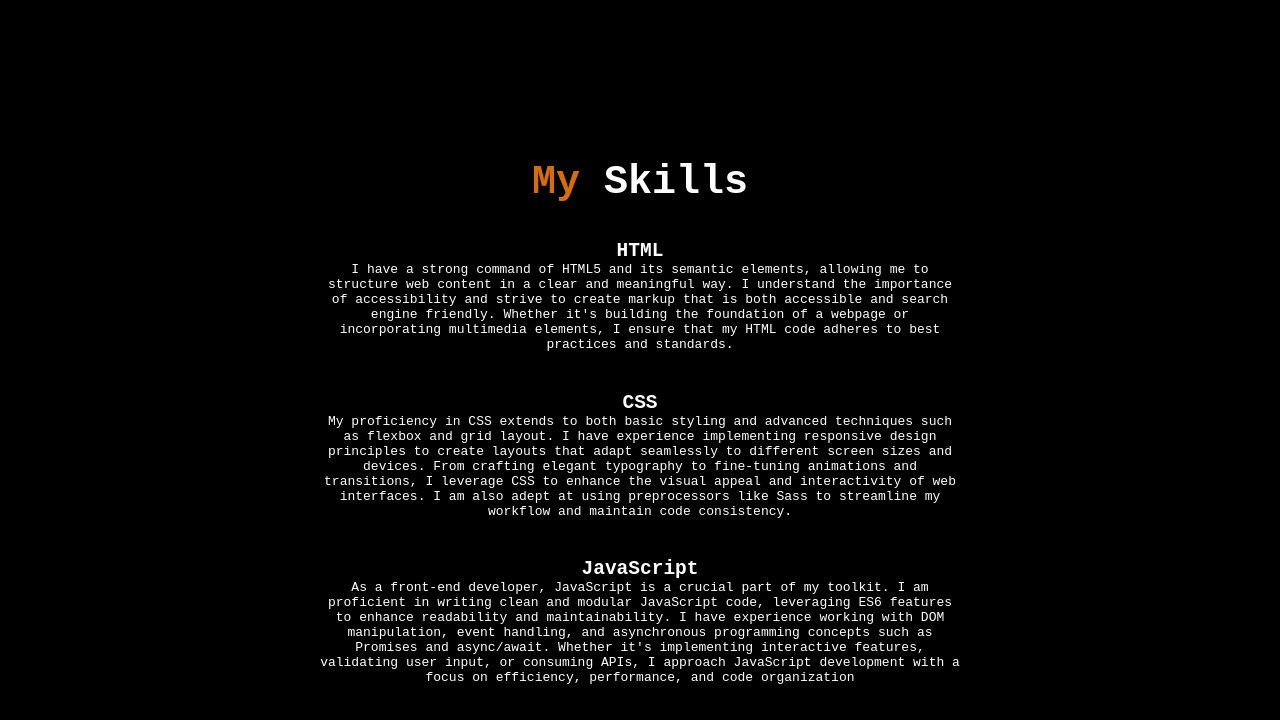
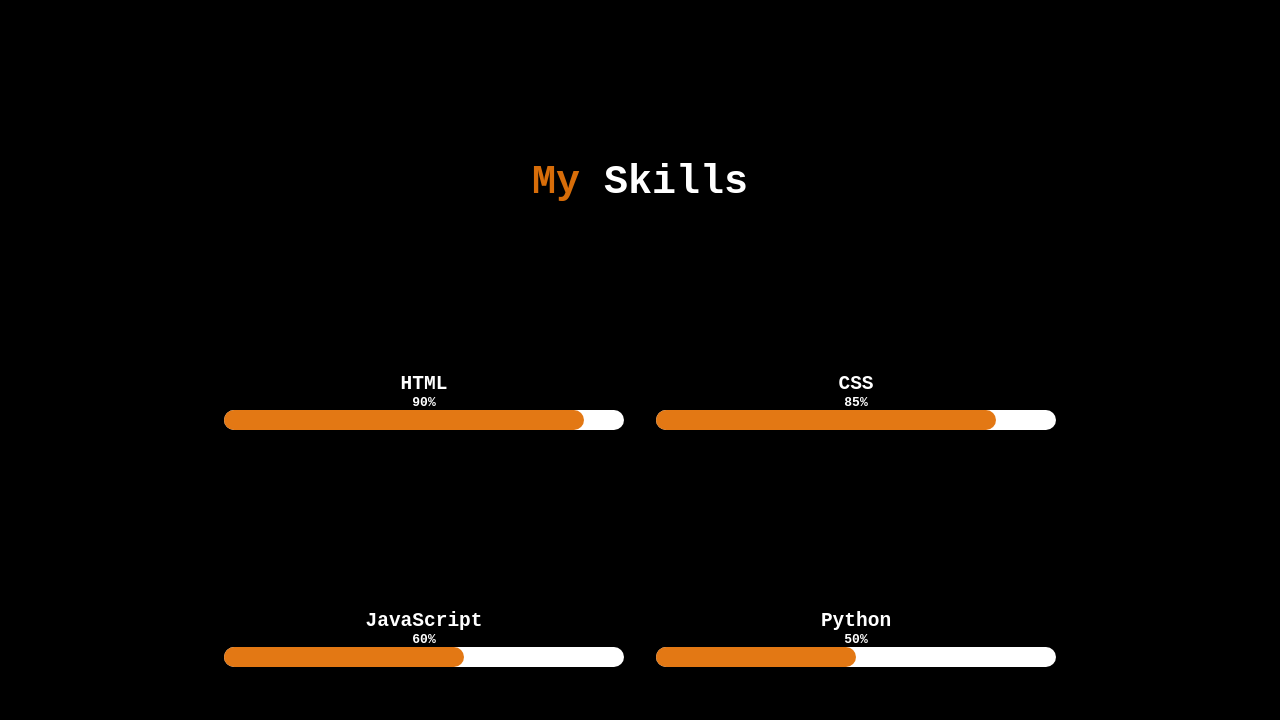
Before and after one commit to juniorssignature21/CodeWithJunior, a plain HTML site: page index.html in a window 1280 px wide. Shown: the part 2080-2800 px from the top of the page. Drawn offline with nearby package versions, Linux system fonts and the light colour scheme; some packages are replaced by stand-ins of ours; a script that the page names is missing.

Commit message:
added skills

```diff
--- a/index.html
+++ b/index.html
@@ -3,7 +3,7 @@
 <head>
     <meta charset="UTF-8">
     <meta name="viewport" content="width=device-width, initial-scale=1.0">
-    <title>Document</title>
+    <title>CodeWithJunior</title>
     <link rel="stylesheet" href="style.css">
     <link rel="stylesheet" href="https://cdn.jsdelivr.net/npm/bootstrap-icons@1.11.3/font/bootstrap-icons.min.css">
     <script src="https://kit.fontawesome.com/c4254e24a8.js" crossorigin="anonymous"></script>
@@ -44,7 +44,7 @@
                     <br>
                     <h1><span class="auto-type"></span></h1>
                     <br>
-                    <small>I specialize in frontend development, utilizing my expertise in HTML, CSS and JavaScript to bring ideas to life. </small>
+                    <small>I specialize in Fullstack development, utilizing my expertise in HTML, CSS, JavaScript and Python to bring ideas to life. </small>
                     <br>
                     <a href="https://wa.me/2347069780275" download style="text-decoration: none; color: #000;">
 
@@ -68,11 +68,11 @@
                 <span>About</span> Me
             </div>
             <p>
-                I'm a passionate front-end developer with a solid foundation in HTML, CSS, and JavaScript. Despite having less than a year of experience, I've dived headfirst into the world of web development, eager to learn and grow with each project. I love creating intuitive and visually appealing user interfaces, constantly refining my skills to deliver seamless experiences. From crafting clean and semantic HTML to styling with CSS preprocessors like SASS, and bringing interactivity to life with JavaScript and its libraries, I thrive on turning designs into functional and engaging websites. While I'm still early in my journey, I'm dedicated to honing my craft and contributing positively to the web development community. Let's build something amazing together!
+                I'm a passionate Fullstack developer with a solid foundation in HTML, CSS, JavaScript and Python. Despite having 2 years of experience, I've dived headfirst into the world of web development, eager to learn and grow with each project. I love creating intuitive and visually appealing user interfaces, constantly refining my skills to deliver seamless experiences. From crafting clean and semantic HTML to styling with CSS preprocessors like SASS, and bringing interactivity to life with JavaScript and its libraries, I thrive on turning designs into functional and engaging websites. While I'm still early in my journey, I'm dedicated to honing my craft and contributing positively to the web development community. Let's build something amazing together!
             </p>
             <br>
             <div class="icons">
-                <a href="John Chibuzor John.docx" download style="text-decoration: none; color: black;">
+                <a href="John Chibuzor John.pdf" download style="text-decoration: none; color: black;">
 
                     <div class="talk-div">
                         <h2>Download Cv</h2>
@@ -141,31 +141,49 @@
             </div>
             <div class="myskills">
                 <div class="row">
+                    <div class="col-div">
                         <div class="col">
                             <h2>HTML</h2>
-                        <p>
-                            I have a strong command of HTML5 and its semantic elements, allowing me to structure web content in a clear and meaningful way. I understand the importance of accessibility and strive to create markup that is both accessible and search engine friendly. Whether it's building the foundation of a webpage or incorporating multimedia elements, I ensure that my HTML code adheres to best practices and standards.
-                        </p>
+                            <b>
+                                90%
+                            </b>
+                            <div class="span html">
+                                <span></span>
                             </div>
-                    <br>
+
+                        </div>
                         <div class="col">
                             <h2>CSS</h2>
-                        <p>
-                            My proficiency in CSS extends to both basic styling and advanced techniques such as flexbox and grid layout. I have experience implementing responsive design principles to create layouts that adapt seamlessly to different screen sizes and devices. From crafting elegant typography to fine-tuning animations and transitions, I leverage CSS to enhance the visual appeal and interactivity of web interfaces. I am also adept at using preprocessors like Sass to streamline my workflow and maintain code consistency.
-                        </p>
+                            <b>
+                                85%
+                            </b>
+                            <div class="span css">
+                                <span></span>
                             </div>
-                    <br>
+                        </div>
+                    </div>
+
+                    <div class="col-div">
                         <div class="col">
                             <h2>JavaScript</h2>
-                        <p>
-                            As a front-end developer, JavaScript is a crucial part of my toolkit. I am proficient in writing clean and modular JavaScript code, leveraging ES6 features to enhance readability and maintainability. I have experience working with DOM manipulation, event handling, and asynchronous programming concepts such as Promises and async/await. Whether it's implementing interactive features, validating user input, or consuming APIs, I approach JavaScript development with a focus on efficiency, performance, and code organization
-                        </p>
+                            <b>
+                                60%
+                            </b>
+                            <div class="span js">
+                                <span></span>
                             </div>
-                    <br>
+                        </div>
                         <div class="col">
-                        <p>
-                            In addition to my technical skills, I continuously seek to expand my knowledge through learning resources, online communities, and hands-on projects. I am passionate about staying up-to-date with the latest trends and best practices in front-end development, and I am committed to delivering high-quality solutions that meet both user needs and business objectives
-                        </p>
+                            <h2>
+                                Python
+                            </h2>
+                            <b>
+                                50%
+                            </b>
+                            <div class="span py">
+                                <span></span>
+                            </div>
+                        </div>
                     </div>
                 </div>
             </div>
@@ -179,7 +197,7 @@
                 <span>My</span> Works
             </div>
             <p>
-                Excited to share my frontend projects! While I'm new to the field, I've poured my passion into crafting engaging user experiences. Check out my work on GitHub🚀
+                Excited to share my projects! While I'm new to the field, I've poured my passion into crafting engaging user experiences. Check out my work on GitHub🚀
             </p>
             <br><br>
             <a href="https://github.com/juniorssignature21">
--- a/index.js
+++ b/index.js
@@ -8,6 +8,8 @@
       dropdownMenu.style.justifyContent = 'space-around';
     }
   }
+
+
 
 
 const form = document.querySelector("form");
--- a/style.css
+++ b/style.css
@@ -2,7 +2,9 @@
     margin: 0;
     padding: 0;
     box-sizing: border-box;
+    /* border: 1px solid red; */
 }
+
 header{
     width: screen;
     height: 80vh;
@@ -284,6 +286,13 @@
     width: 95vw;
     height: inherit;
 }
+.col-div{
+    display: flex;
+    flex-wrap: wrap;
+    justify-content: space-evenly;
+    width: 70vw;
+    margin: 10% 0;
+}
 .myskills{
     width: 95vw;
     height: 70vh;
@@ -293,15 +302,43 @@
     flex-direction: column;
 }
 .row{
-    width: 70vw;
-    height: 70vh;
+    /* width: 70vw; */
+    height: auto;
     display: flex;
     align-items: center;
     justify-content: space-between;
     flex-direction: column;
 }
+.span {
+    width: 400px;
+    height: 20px;
+    background-color: #fff;
+    display: flex;
+    border-radius: 20px;
+
+}
+.span span{
+    /* display: inline; */
+    /* width: 200px; */
+    height: 20px;
+    background-color: #e27209f3;
+    border-radius: inherit;
+}
+.span.html span{
+    width: 90%;
+}
+.span.py span{
+    width: 50%;
+}
+.span.js span{
+    width: 60%;
+}
+.span.css span{
+    width: 85%;
+}
+
 .col{
-    width: 50vw;
+    /* width: 50vw; */
     color: #fff;
     /* display: flex;
     align-items: center;
@@ -613,6 +650,17 @@
     .banner-img img{
         width: 300px;
     }
+    .row{
+        width: 90vw;
+        justify-content: center;
+
+    }
+    .col-div{
+        width: 100%;
+    }
+    .span{
+        width: 90vw;
+    }
 }
 @media only screen and (max-width:375px) {
 
@@ -644,4 +692,6 @@
         font-size: 12px;
     }
 
+
+
 }
```
Also changed, not shown: 1 other file. Lines whose indentation alone changed are shown as unchanged.
